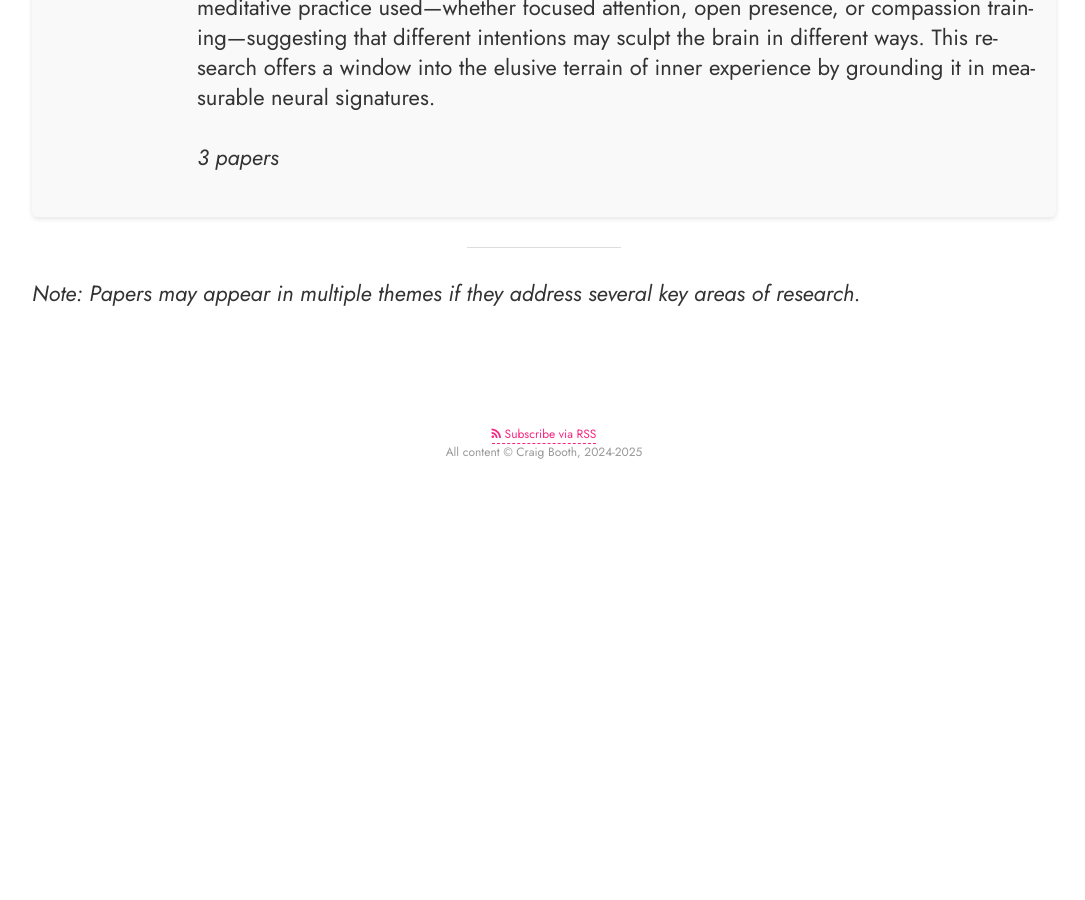
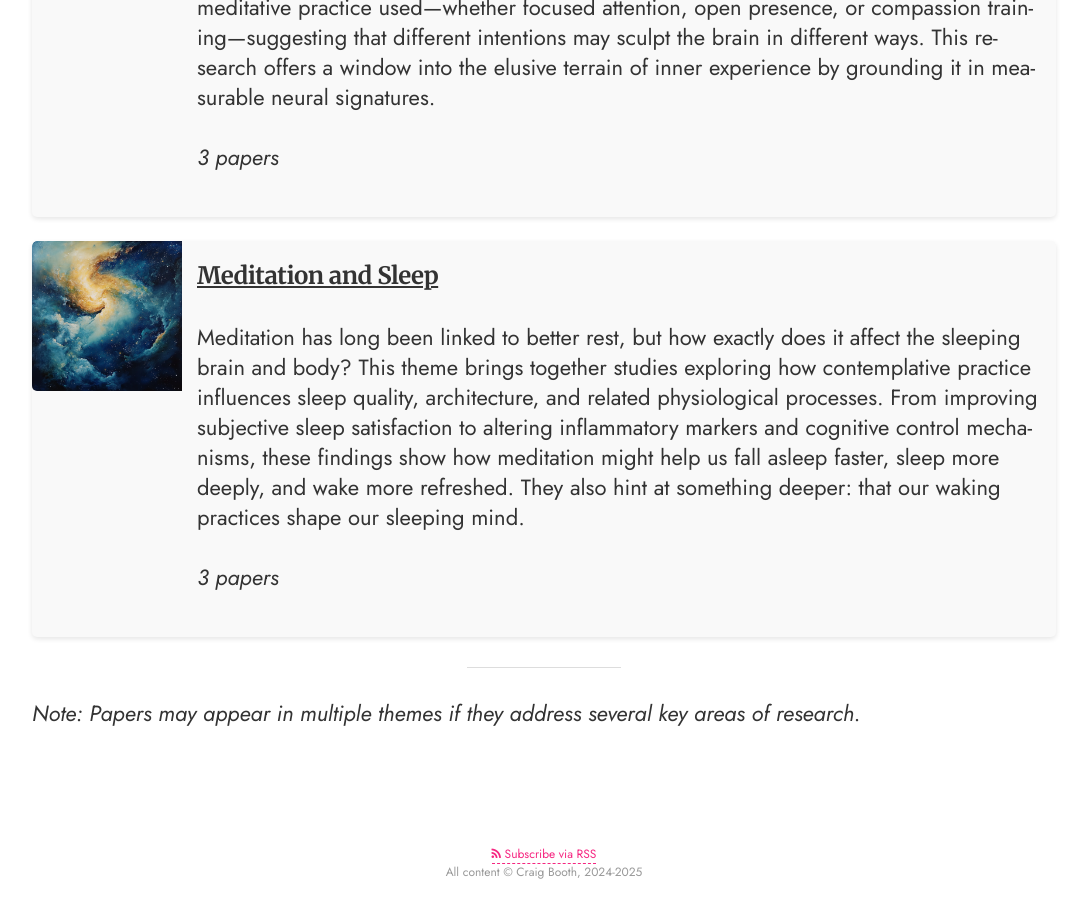
Before and after one commit to craigmbooth/contemplativeneuroscience, a Jekyll site: the page built from themes/index.md, in a window 1280 px wide and 900 px high, scrolled down 2558 px. Shown: the whole window, without its empty margins (96-1181 px from the left). Built offline with Jekyll 4.4.1, drawn with Linux system fonts in a browser that asks for light colours; nearby versions of some CDN libraries; before the commit the page ends 3068 px from its top, so only the background shows below that.

Commit message:
Adds sleep theme and one more paper summary

```diff
--- a/_data/definitions.yaml
+++ b/_data/definitions.yaml
@@ -66,3 +66,11 @@
   title: Effect Size
   def: "Effect size is a statistical concept that quantifies the magnitude or strength of a relationship, difference, or intervention outcome. Unlike p-values which only indicate statistical significance, effect sizes measure how meaningful a result is in practical terms. Common measures include Cohen's d (standardized mean difference), correlation coefficients (r), and odds ratios. In meditation research, effect sizes help quantify the practical impact of different meditation practices on psychological or physiological outcomes."
   wiki: Effect_size
+- term: vipassana
+  title: Vipassana
+  def: "Vipassana is a form of Buddhist meditation focused on the cultivation of insight through moment-to-moment awareness of bodily sensations, thoughts, and emotions. It emphasizes non-reactivity and equanimity, helping practitioners observe mental and physical phenomena without attachment."
+  wiki: Vipassanā
+- term: rem_sleep
+  title: REM Sleep
+  def: "Rapid Eye Movement (REM) sleep is a sleep stage marked by vivid dreaming, rapid eye movements, and heightened brain activity similar to wakefulness. REM sleep supports emotional regulation, memory consolidation, and neuroplasticity. It typically increases in the later part of the night."
+  wiki: Rapid_eye_movement_sleep
--- /dev/null
+++ b/themes/sleep.md
@@ -0,0 +1,10 @@
+---
+layout: theme
+title: Meditation and Sleep
+theme_key: sleep
+permalink: /themes/sleep/
+image_format: webp
+meta_description: "Explore how meditation improves sleep in this research theme, with studies examining its effects on sleep quality, physiology, and cognitive processes related to rest and recovery."
+theme_description: |
+  Meditation has long been linked to better rest, but how exactly does it affect the sleeping brain and body? This theme brings together studies exploring how contemplative practice influences sleep quality, architecture, and related physiological processes. From improving subjective sleep satisfaction to altering inflammatory markers and cognitive control mechanisms, these findings show how meditation might help us fall asleep faster, sleep more deeply, and wake more refreshed. They also hint at something deeper: that our waking practices shape our sleeping mind.
+---
```
Also changed, not shown: _posts/2025-05-17-meditation-sleep-older-adults.md (+1 -1 lines), _posts/2025-05-25-mindfulness-chronic-insomnia.md (+1 -1 lines), _posts/2025-05-27-vipassana-enhanced-sleep.md (added, +55 -0 lines), assets/article_images/vipassana-enhanced-sleep/hypnograms.png (added), assets/article_images/vipassana-enhanced-sleep/rem.png (added), assets/images/themes/sleep.webp (added).
